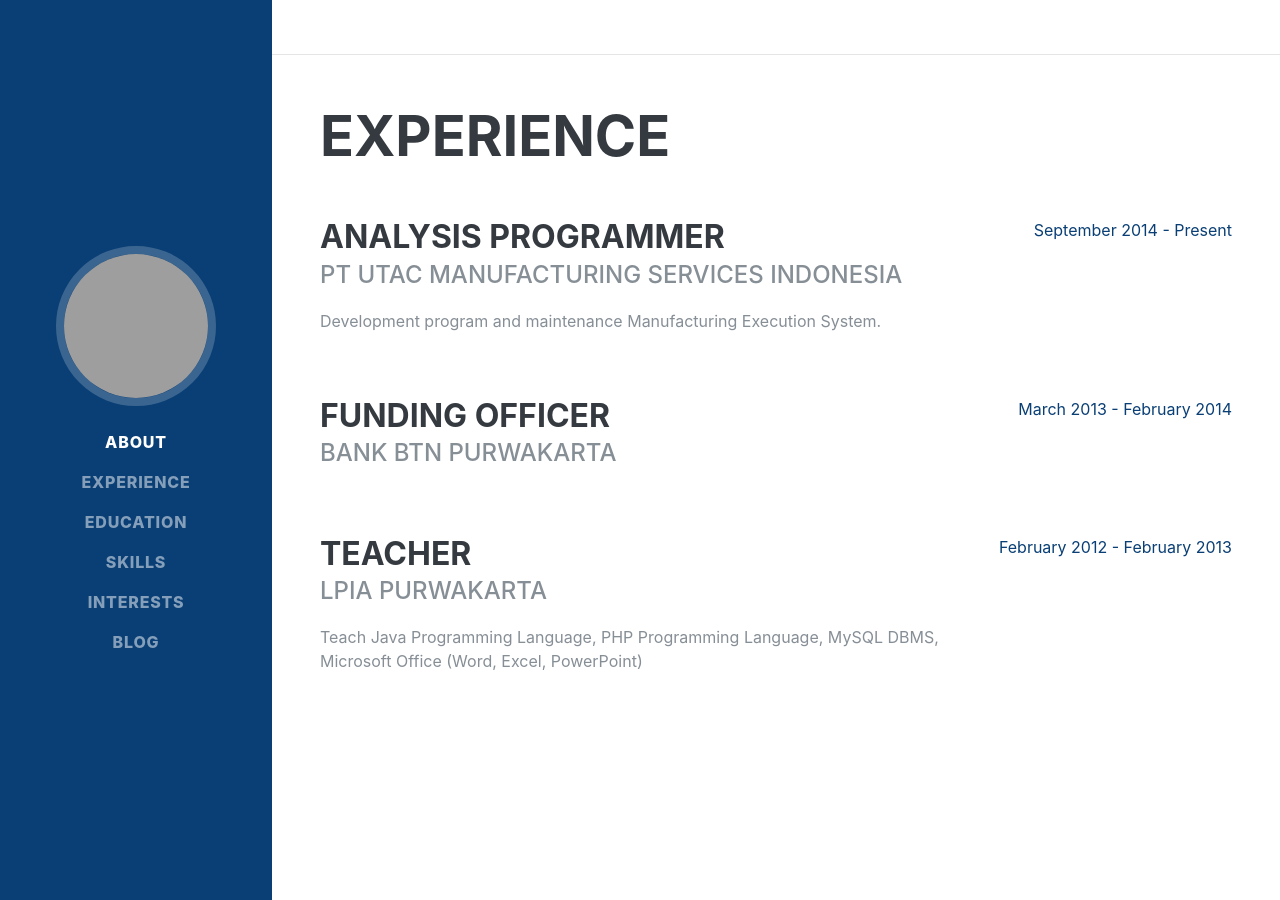
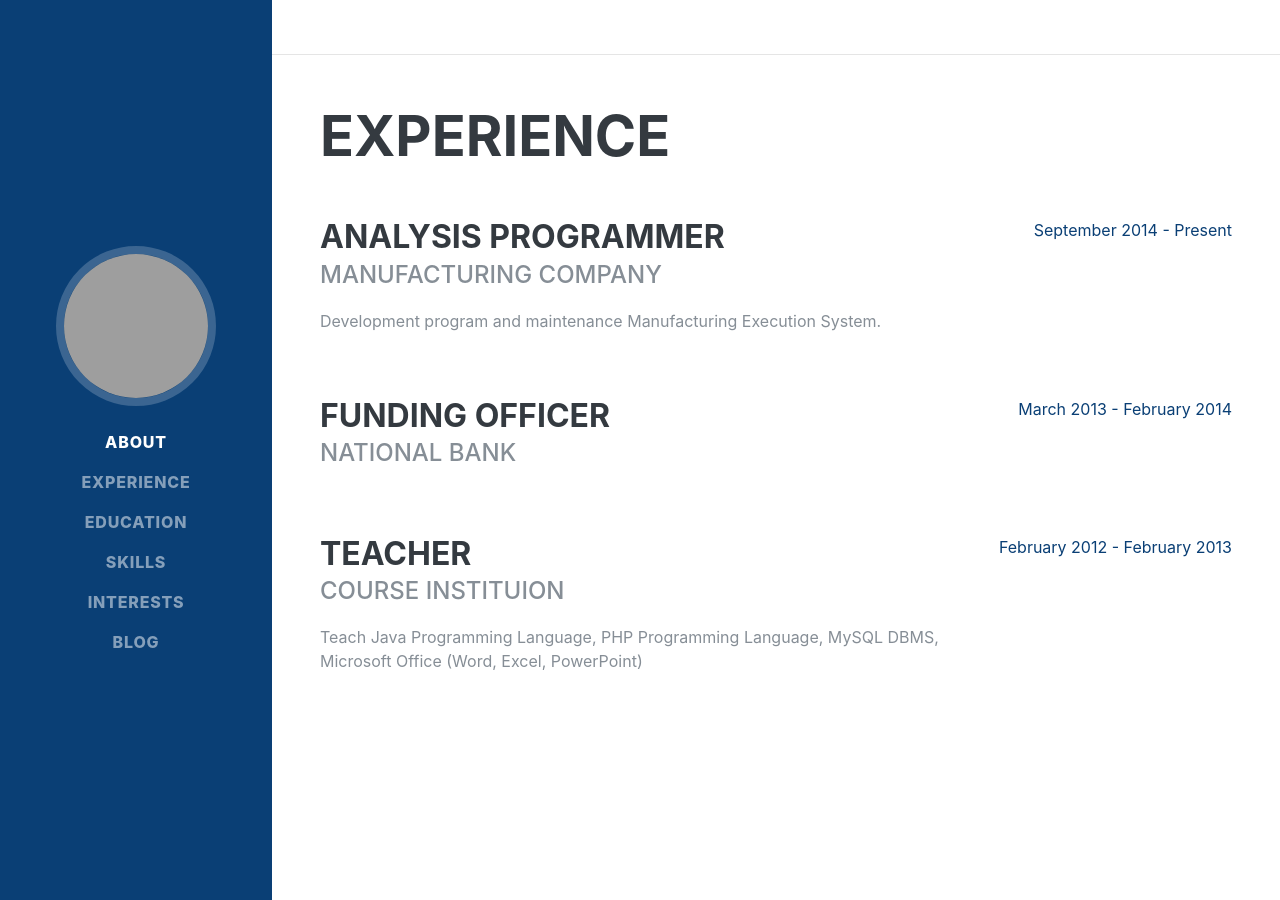
Before and after one commit to ananurdiana/ananurdiana.github.io, a Jekyll site: the page index.html, which Jekyll copies as it is, in a window 1280 px wide and 900 px high, scrolled down 846 px. Built offline with Jekyll 4.4.1, drawn with Linux system fonts in a browser that asks for light colours; some web fonts are replaced; grey boxes are pictures that could not be loaded.

Commit message:
Update index.html

```diff
--- a/index.html
+++ b/index.html
@@ -99,7 +99,8 @@
         <div class="resume-item d-flex flex-column flex-md-row justify-content-between mb-5">
           <div class="resume-content">
             <h3 class="mb-0">Analysis Programmer</h3>
-            <div class="subheading mb-3">PT UTAC Manufacturing Services Indonesia</div>
+            <!--<div class="subheading mb-3">PT UTAC Manufacturing Services Indonesia</div>-->
+            <div class="subheading mb-3">Manufacturing Company</div>
             <p>Development program and maintenance Manufacturing Execution System.</p>
           </div>
           <div class="resume-date text-md-right">
@@ -110,7 +111,8 @@
         <div class="resume-item d-flex flex-column flex-md-row justify-content-between mb-5">
           <div class="resume-content">
             <h3 class="mb-0">Funding Officer</h3>
-            <div class="subheading mb-3">Bank BTN Purwakarta</div>
+            <!--<div class="subheading mb-3">Bank BTN Purwakarta</div>-->
+            <div class="subheading mb-3">National Bank</div>
             <!-- <p>Customer relationship.</p> -->
           </div>
           <div class="resume-date text-md-right">
@@ -121,7 +123,8 @@
         <div class="resume-item d-flex flex-column flex-md-row justify-content-between mb-5">
           <div class="resume-content">
             <h3 class="mb-0">Teacher</h3>
-            <div class="subheading mb-3">LPIA Purwakarta</div>
+            <!--<div class="subheading mb-3">LPIA Purwakarta</div>-->
+            <div class="subheading mb-3">Course Instituion</div>
             <p>Teach Java Programming Language, PHP Programming Language, MySQL DBMS, Microsoft Office (Word, Excel, PowerPoint)</p>
           </div>
           <div class="resume-date text-md-right">
```
